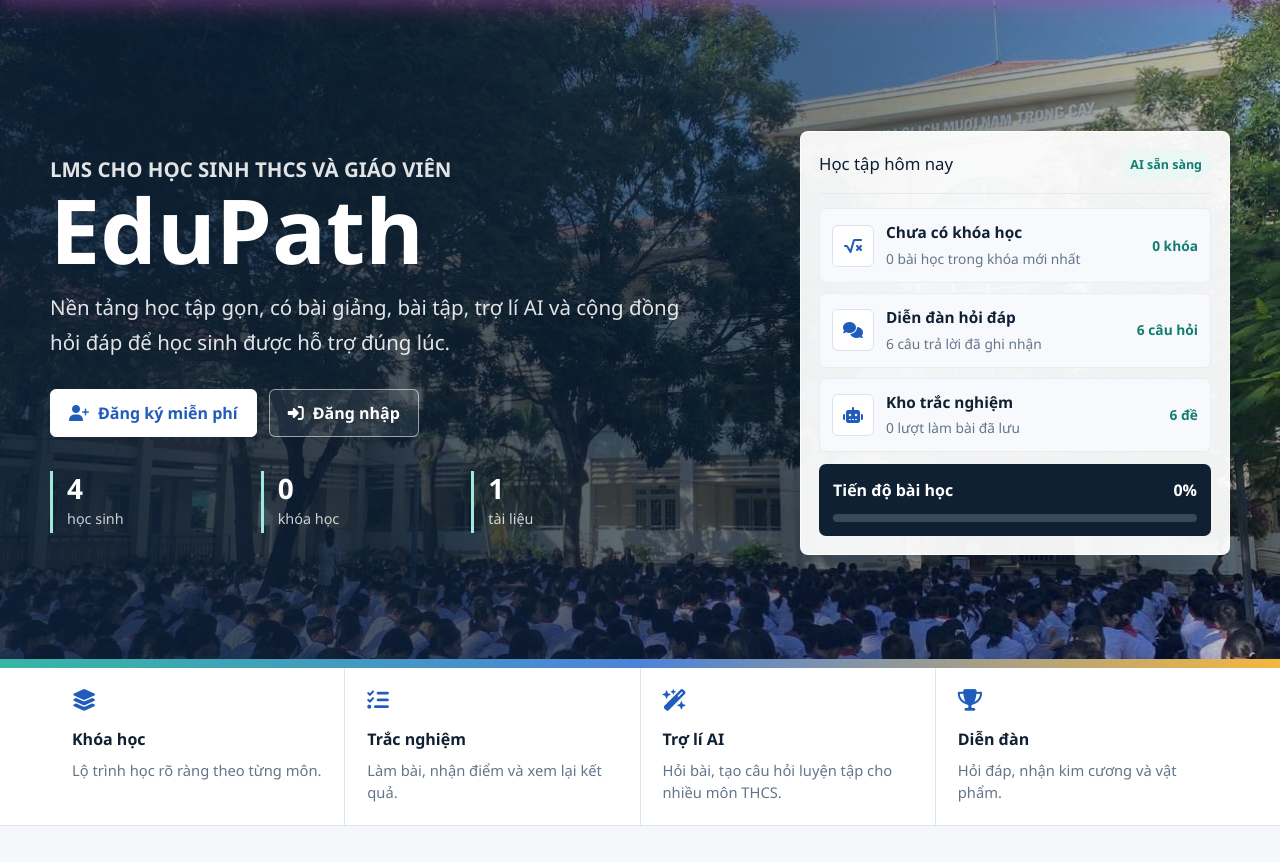
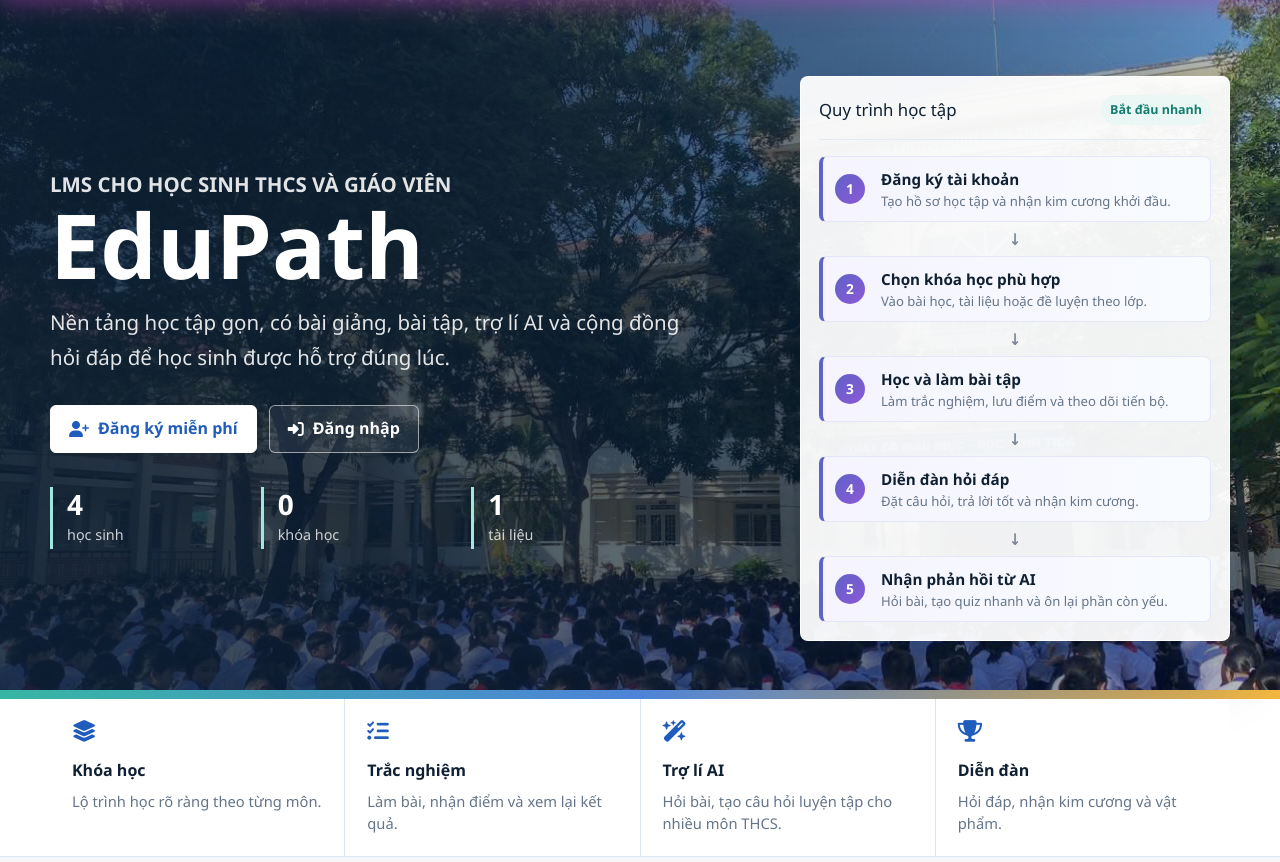
Before and after one commit to hlvaanhaa-alt/website-lms, a Flask app: page / in a window 1280 px wide. Shown: the part 84-946 px from the top of the page. Run offline with Flask 3, Linux system fonts and the light colour scheme; parts of the project's set-up code (start-up, migrations or seed data) failed here and were passed over; some libraries are stand-ins or nearby versions.

Commit message:
Update homepage hero learning process

```diff
--- a/templates/index.html
+++ b/templates/index.html
@@ -194,6 +194,54 @@
     color: #147d70;
     font-size: .86rem;
     white-space: nowrap;
+}
+.hero-process {
+    display: grid;
+    gap: 9px;
+    margin-top: 16px;
+}
+.process-step {
+    align-items: center;
+    background: linear-gradient(90deg, #f5f4ff 0%, #f8fbff 100%);
+    border: 1px solid #e4e7fb;
+    border-left: 4px solid #5f63c7;
+    border-radius: 7px;
+    display: grid;
+    grid-template-columns: 34px minmax(0, 1fr);
+    gap: 12px;
+    min-height: 52px;
+    padding: 10px 12px;
+}
+.process-step b {
+    align-items: center;
+    background: linear-gradient(135deg, #5f63c7, #8c58d6);
+    border-radius: 999px;
+    color: #fff;
+    display: inline-flex;
+    font-size: .86rem;
+    font-weight: 900;
+    height: 30px;
+    justify-content: center;
+    width: 30px;
+}
+.process-step strong {
+    color: #102033;
+    display: block;
+    font-size: .95rem;
+}
+.process-step span {
+    color: #657589;
+    display: block;
+    font-size: .82rem;
+    line-height: 1.35;
+    margin-top: 2px;
+}
+.process-arrow {
+    color: #7a8797;
+    font-size: 1rem;
+    font-weight: 900;
+    line-height: 1;
+    text-align: center;
 }
 .progress-box {
     background: #102033;
@@ -717,31 +765,36 @@
                 </div>
             </div>
 
-            <aside class="hero-panel" aria-label="Bảng học tập hôm nay">
+            <aside class="hero-panel" aria-label="Quy trình học tập">
                 <div class="panel-head">
-                    <h2>Học tập hôm nay</h2>
-                    <span>AI sẵn sàng</span>
+                    <h2>Quy trình học tập</h2>
+                    <span>Bắt đầu nhanh</span>
                 </div>
-                <div class="today-list">
-                    <div class="today-item">
-                        <div class="item-icon"><i class="fa-solid fa-square-root-variable"></i></div>
-                        <div><strong>{{ home_stats.latest_course_title }}</strong><span>{{ home_stats.latest_course_lessons }} bài học trong khóa mới nhất</span></div>
-                        <b>{{ home_stats.courses }} khóa</b>
+                <div class="hero-process">
+                    <div class="process-step">
+                        <b>1</b>
+                        <div><strong>Đăng ký tài khoản</strong><span>Tạo hồ sơ học tập và nhận kim cương khởi đầu.</span></div>
                     </div>
-                    <div class="today-item">
-                        <div class="item-icon"><i class="fa-solid fa-comments"></i></div>
-                        <div><strong>Diễn đàn hỏi đáp</strong><span>{{ home_stats.forum_answers }} câu trả lời đã ghi nhận</span></div>
-                        <b>{{ home_stats.forum_posts }} câu hỏi</b>
+                    <div class="process-arrow">↓</div>
+                    <div class="process-step">
+                        <b>2</b>
+                        <div><strong>Chọn khóa học phù hợp</strong><span>Vào bài học, tài liệu hoặc đề luyện theo lớp.</span></div>
                     </div>
-                    <div class="today-item">
-                        <div class="item-icon"><i class="fa-solid fa-robot"></i></div>
-                        <div><strong>Kho trắc nghiệm</strong><span>{{ home_stats.exam_attempts }} lượt làm bài đã lưu</span></div>
-                        <b>{{ home_stats.exams }} đề</b>
+                    <div class="process-arrow">↓</div>
+                    <div class="process-step">
+                        <b>3</b>
+                        <div><strong>Học và làm bài tập</strong><span>Làm trắc nghiệm, lưu điểm và theo dõi tiến bộ.</span></div>
                     </div>
-                </div>
-                <div class="progress-box">
-                    <div class="progress-title"><span>Tiến độ bài học</span><span>{{ home_stats.progress_percent }}%</span></div>
-                    <div class="progress-track"><i style="width: {{ home_stats.progress_percent }}%"></i></div>
+                    <div class="process-arrow">↓</div>
+                    <div class="process-step">
+                        <b>4</b>
+                        <div><strong>Diễn đàn hỏi đáp</strong><span>Đặt câu hỏi, trả lời tốt và nhận kim cương.</span></div>
+                    </div>
+                    <div class="process-arrow">↓</div>
+                    <div class="process-step">
+                        <b>5</b>
+                        <div><strong>Nhận phản hồi từ AI</strong><span>Hỏi bài, tạo quiz nhanh và ôn lại phần còn yếu.</span></div>
+                    </div>
                 </div>
             </aside>
         </div>
```
